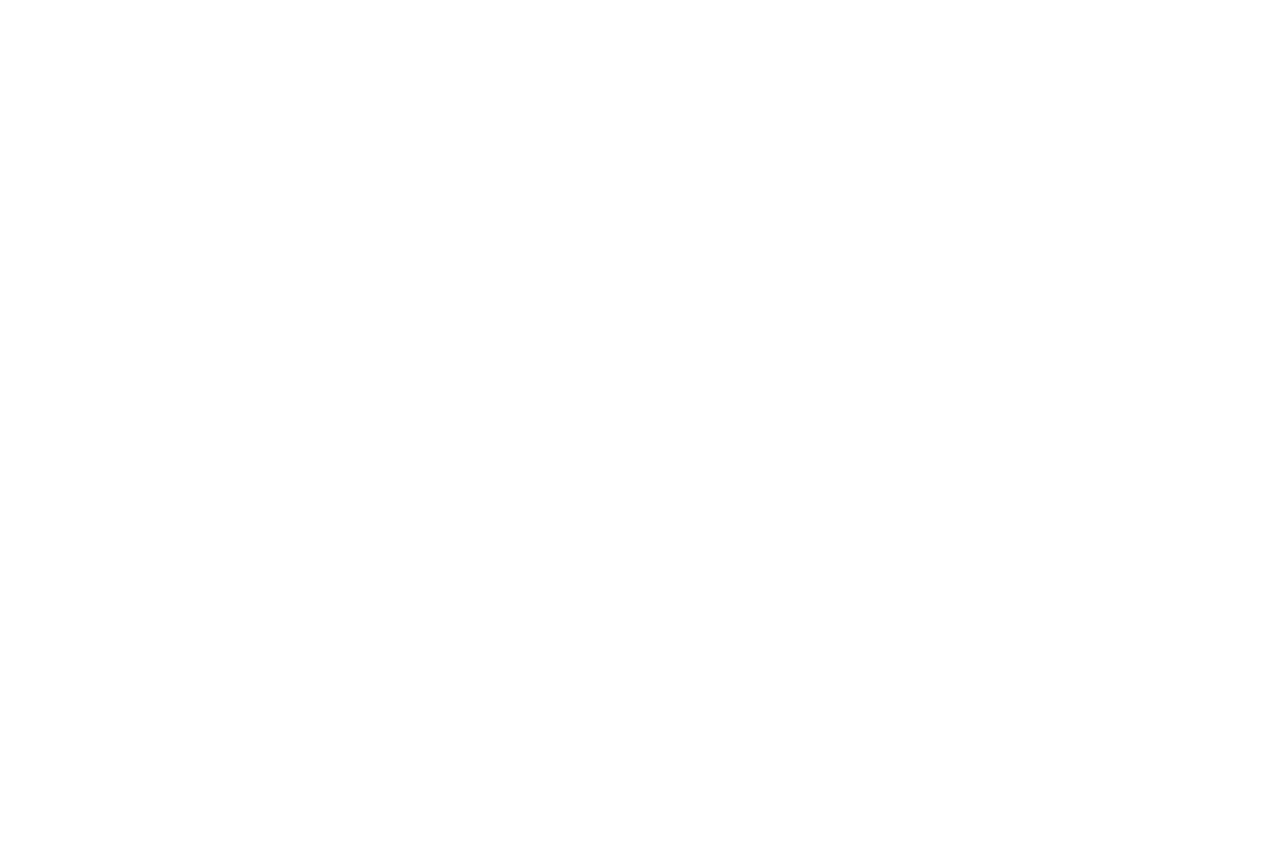
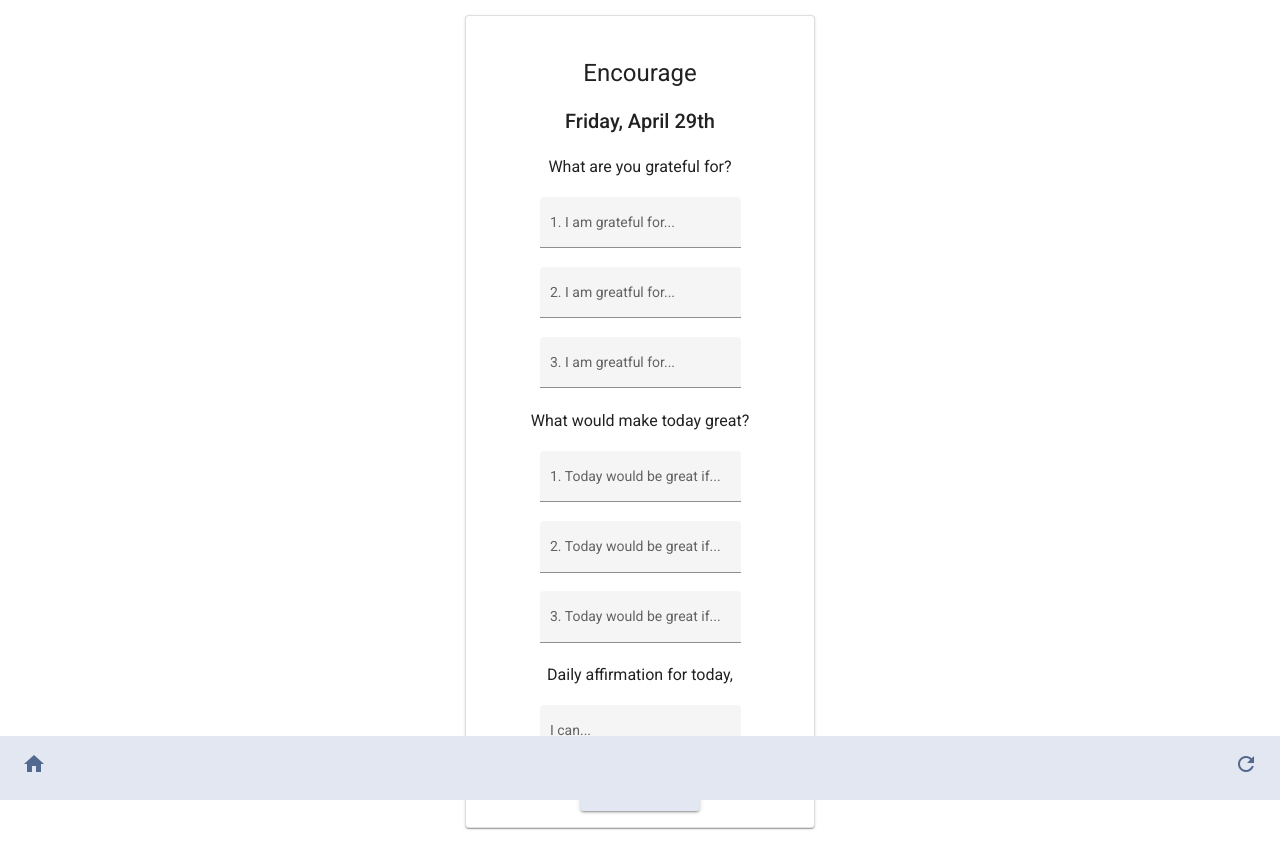
Before and after one commit to 2122SeniorProject06/2122_Senior_Project_06_UI, an Angular app: page /mantra in a window 1280 px wide. Before the commit the page ends 800 px from the top, so only its background shows below. Built offline with nearby package versions, Linux system fonts and the light colour scheme.

Commit message:
Code commented and cleaned up
encourage feature version 1 complete with commented code

```diff
--- a/src/app/Features/Mantra/mantra.component.css
+++ b/src/app/Features/Mantra/mantra.component.css
@@ -1,17 +1,21 @@
-.container {
-    display: flex;
-    flex-direction: column;
-  }
-
   .mantra-panel {
     display: flex;
     flex-direction: column;
 }
-  .home {
-    color: #52688F;
-    border: none;
-    background-color: #E3E7F1;
-
+  .card {
+    max-width: 350px;
+    align-self: center;
+    margin: 15px;
+}
+  .title {
+    font-family: "Roboto";
+    margin-top: 25px;
+}
+  .date{
+    font-family: "Roboto";
+}
+  .prompt{
+    font-family: "Roboto";
 }
   .mat-toolbar{
   position: fixed;
@@ -19,13 +23,18 @@
   left: 0%;
   color: white;
   background-color: #E3E7F1;
-
 }
-  footer{
-    margin-left: 25px;
+  .home {
+  color: #52688F;
+  border: none;
+  background-color: #E3E7F1;
 }
-  h2 {
-    font-family: "Roboto";
-    margin-top: 25px;
-    margin-left: 25px;
+  .example-spacer {
+  flex: 1 1 auto;
 }
+  .refresh {
+  color: #52688F;
+  border: none;
+  background-color: #E3E7F1;
+  float: right;
+}
--- a/src/app/Features/Mantra/mantra.component.html
+++ b/src/app/Features/Mantra/mantra.component.html
@@ -1,33 +1,65 @@
-<div [align]="['center']" [formGroup]="form" class="mantra-panel">
+<!--Encourage Feature-->
+<div [align]="['center']" class="mantra-panel">
+  <mat-card class="card">
 
-    <h2 class="title">Encourage</h2>
+    <!--Header-->
+    <section>
+    <h1 class="title">Encourage</h1>
+      <h2 class="date"> {{currentDate | date:'EEEE, MMMM d'}}th </h2>
+    </section>
 
-    <mat-form-field appearance="outline" formControlName="longDescription">
+    <!--Section 1-->
+    <div class="section1">
+      <h3 class="prompt">What are you grateful for?</h3>
+      <mat-form-field appearance="fill">
+        <mat-label>1. I am grateful for...</mat-label>
+        <input matInput>
+      </mat-form-field>
+      <mat-form-field appearance="fill">
+        <mat-label>2. I am greatful for...</mat-label>
+        <input matInput>
+      </mat-form-field>
+      <mat-form-field appearance="fill">
+        <mat-label>3. I am greatful for...</mat-label>
+        <input matInput>
+      </mat-form-field>
+    </div>
 
-        <textarea matInput placeholder="Description" formControlName="longDescription"
-            cdkTextareaAutosize [cdkAutosizeMinRows]="2"
-                [cdkAutosizeMaxRows]="5">
+    <!--Section 2-->
+    <div class="section2">
+      <h3 class="prompt">What would make today great?</h3>
+      <mat-form-field appearance="fill">
+        <mat-label>1. Today would be great if...</mat-label>
+        <input matInput>
+      </mat-form-field>
+      <mat-form-field appearance="fill">
+        <mat-label>2. Today would be great if...</mat-label>
+        <input matInput>
+      </mat-form-field>
+      <mat-form-field appearance="fill">
+        <mat-label>3. Today would be great if...</mat-label>
+        <input matInput>
+      </mat-form-field>
+    </div>
 
-        </textarea>
-
+    <!--Section 3-->
+    <div class="section3">
+      <h3 class="prompt">Daily affirmation for today,</h3>
+      <mat-form-field appearance="fill">
+        <mat-label>I can...</mat-label>
+        <input matInput>
       </mat-form-field>
-
-
-    </textarea>
-
-    </mat-form-field>
-
-    <!-- Footer -->
-<footer>
-    <h3 class="title">Need Immediate Help?</h3>
-      <a href="https://suicidepreventionlifeline.org/" target="_blank" rel="noopener"> Visit the National Suicide Prevention Lifeline</a>
-  </footer>
+      <button mat-raised-button color="accent" class="home" (click)="goToMain()"> Let's Manifest </button>
     </div>
+  </mat-card>
 
   <!--ToolBar-->
   <mat-toolbar>
-  <button class="home" (click)="goToMain()">
-  <mat-icon>home</mat-icon>
+    <button class="home">
+      <mat-icon (click)="goToMain()">home</mat-icon>
     </button>
     <span class="example-spacer"></span>
+    <button class="refresh">
+      <mat-icon (click)="restartFeature()">refresh</mat-icon>
+    </button>
   </mat-toolbar>
--- a/src/app/Features/Mantra/mantra.component.ts
+++ b/src/app/Features/Mantra/mantra.component.ts
@@ -11,20 +11,22 @@ const SAMPLE_TEXT="I am a Champion for ______________________________.  I am Wor
 })
 
 export class MantraComponent {
-
-  form = this.fb.group({
-    title: ['', []],
-    longDescription: [SAMPLE_TEXT, [Validators.required, Validators.minLength(3)]]
-  });
-
   constructor(
     private fb: FormBuilder,
     private router: Router,
     private route: ActivatedRoute,
   ){}
 
+  //Routes to Main Menu
   goToMain() {
     this.router.navigateByUrl('/main-menu');
   }
 
+  //Refresh Page
+  restartFeature() {
+    window.location.reload();
+  }
+
+  //Display Date
+  currentDate = new Date();
 }
```
Lines whose indentation alone changed are shown as unchanged.
